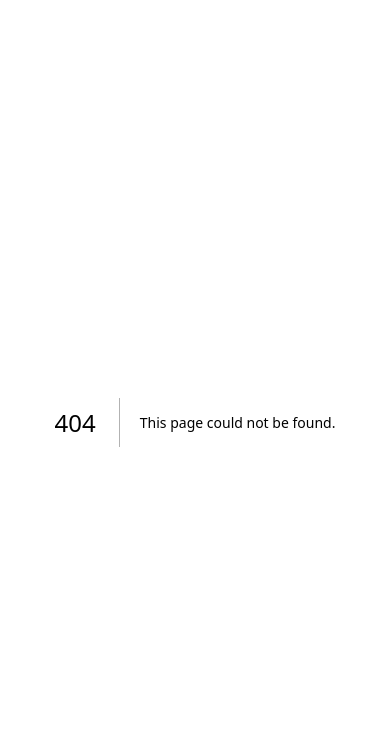
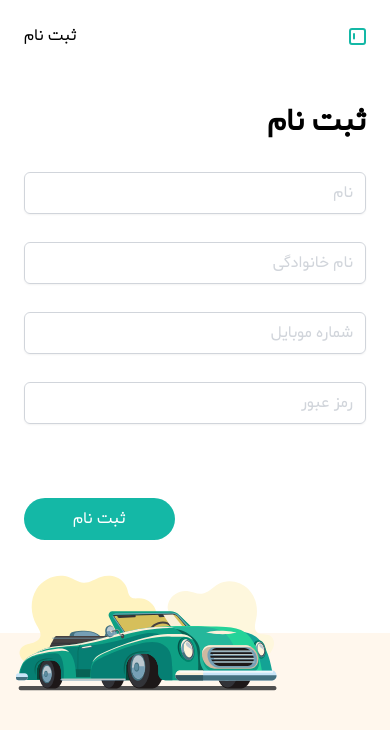
Before and after one commit to PooneJabbari/azki-test, a Next.js app: page /sign-up in a window 390 px wide. Before the commit this address had no page. Shown: the top 730 px of the page. Built offline with nearby package versions, Linux system fonts and the light colour scheme.

Commit message:
sign in page responsive + form

```diff
--- a/next.config.mjs
+++ b/next.config.mjs
@@ -1,4 +1,14 @@
 /** @type {import('next').NextConfig} */
-const nextConfig = {};
+const nextConfig = {
+  async redirects() {
+    return [
+      {
+        source: "/",
+        destination: "/sign-up",
+        permanent: true,
+      },
+    ];
+  },
+};
 
 export default nextConfig;
--- a/package.json
+++ b/package.json
@@ -9,13 +9,16 @@
     "lint": "next lint"
   },
   "dependencies": {
+    "@hookform/resolvers": "^3.3.4",
     "class-variance-authority": "^0.7.0",
     "clsx": "^2.1.0",
     "next": "14.1.4",
     "react": "^18",
     "react-dom": "^18",
+    "react-hook-form": "^7.51.2",
     "react-icons": "^5.0.1",
-    "tailwind-merge": "^2.2.2"
+    "tailwind-merge": "^2.2.2",
+    "zod": "^3.22.4"
   },
   "devDependencies": {
     "@types/node": "^20",
--- /dev/null
+++ b/src/components/forms/SignupForm.tsx
@@ -0,0 +1,84 @@
+import { FC } from "react";
+import {
+  Controller,
+  useFieldArray,
+  useForm,
+  type DefaultValues,
+  type SubmitHandler,
+} from "react-hook-form";
+import { z } from "zod";
+import { zodResolver } from "@hookform/resolvers/zod";
+import { Button, Input } from "../ui";
+
+const phoneRegex = new RegExp("/0?9[0-9]{9}$/");
+const farsiRegex = new RegExp("^[آابپتثجچحخدذرزژسشصضطظعغفقکگلمنوهی]+$");
+const lowerRegex = new RegExp("(?=.*[a-z])");
+const upperRegex = new RegExp("(?=.*[A-Z])");
+
+const formSchema = z.object({
+  fName: z
+    .string({ required_error: "نام خود را وارد کنید." })
+    .regex(farsiRegex, "فقط از حروف فارسی استفاده کنید."),
+  lName: z
+    .string({ required_error: "نام خانوادگی خود را وارد کنید." })
+    .regex(farsiRegex, "فقط از حروف فارسی استفاده کنید."),
+  phone: z
+    .string({ required_error: "شماره موبایل خود را وارد کنید." })
+    .regex(phoneRegex, "شماره موبایل خود را به درستی وارد کنید."),
+  password: z
+    .string({ required_error: "رمز عبور خود را وارد کنید." })
+    .min(4, "رمز طولانی‌تری انتخاب کنید")
+    .max(10, "رمز کوتاه‌تری انتخاب کنید")
+    .regex(lowerRegex, "رمز عبور باید حداقل یک حرف لاتین کوچک داشته باشد.")
+
+    .regex(upperRegex, "رمز عبور باید حداقل یک حرف لاتین بزرگ داشته باشد."),
+});
+
+type FormSchema = z.infer<typeof formSchema>;
+
+type Props = {
+  onSubmit: SubmitHandler<FormSchema>;
+};
+
+export const SignupForm: FC<Props> = ({ onSubmit }) => {
+  const {
+    handleSubmit,
+    register,
+    formState: { errors },
+  } = useForm<FormSchema>({
+    resolver: zodResolver(formSchema),
+  });
+
+  return (
+    <form onSubmit={handleSubmit(onSubmit)}>
+      <div className="py-8 text-right text-3xl font-bold">ثبت نام</div>
+      <div className="grid grid-cols-2 grid-rows-5 gap-x-4 gap-y-6">
+        <Input
+          className="col-span-2 row-start-2 md:col-span-1 md:row-span-1"
+          placeholder="نام خانوادگی"
+          error={errors.lName?.message}
+          {...register("lName")}
+        />
+        <Input
+          className="col-span-2 md:col-span-1"
+          placeholder="نام"
+          error={errors.fName?.message}
+          {...register("fName")}
+        />
+        <Input
+          className="col-span-2 row-start-3 md:row-start-2"
+          placeholder="شماره موبایل"
+          error={errors.phone?.message}
+          {...register("phone")}
+        />
+        <Input
+          className="col-span-2 row-start-4 md:row-start-3"
+          placeholder="رمز عبور"
+          error={errors.password?.message}
+          {...register("password")}
+        />
+      </div>
+      <Button variant="filled">ثبت نام</Button>
+    </form>
+  );
+};
--- /dev/null
+++ b/src/components/forms/index.ts
@@ -0,0 +1 @@
+export { SignupForm } from "./SignupForm";
--- a/src/components/layout/Header.tsx
+++ b/src/components/layout/Header.tsx
@@ -4,7 +4,7 @@ import { LogoIcon } from "../ui";
 export const Header: FC = () => {
   return (
     <header className="sticky top-0 z-10">
-      <div className="flex w-full items-center justify-between px-4 py-6 sm:px-12 lg:border-none">
+      <div className="flex w-full items-center justify-between px-6 py-6 sm:px-12 lg:border-none">
         <div>ثبت نام</div>
         <div className="hidden sm:flex">سامانه مقایسه و خرید آنلاین بیمه</div>
         <div>
--- a/src/components/layout/index.tsx
+++ b/src/components/layout/index.tsx
@@ -10,7 +10,7 @@ export const Layout: FC<PropsWithChildren<ComponentProps<typeof Head>>> = ({
     <div className="flex h-screen flex-col">
       <div className="fixed bottom-0 left-0 -z-10 h-1/4 w-full bg-orange-50 sm:top-0 sm:h-full sm:w-1/4" />
       <Header />
-      <main className="relative h-1/2 sm:h-full sm:w-3/4 sm:self-end">
+      <main className="relative h-1/2 sm:h-full sm:w-1/2 sm:self-end">
         {children}
       </main>
       <div className="absolute bottom-0 h-1/2 w-3/4 p-4 sm:w-1/2">
--- /dev/null
+++ b/src/components/ui/Button.tsx
@@ -0,0 +1,63 @@
+import type { ButtonHTMLAttributes, FC } from "react";
+import { cva, type VariantProps } from "class-variance-authority";
+import { twMerge } from "tailwind-merge";
+
+const buttonStyles = cva(
+  "flex flex-row items-center py-2 px-12 gap-1 border border-transparent justify-center disabled:bg-gray-300 rounded-full self-center bg-teal-500 border-teal-500",
+  {
+    variants: {
+      variant: {
+        outlined: "bg-transparent border",
+        filled: "text-white border-transparent",
+        content: "bg-transparent border-transparent p-0",
+        icon: "bg-transparent border-transparent p-2",
+      },
+    },
+    defaultVariants: {
+      variant: "filled",
+    },
+  },
+);
+
+const filledButtonTextStyles = cva("text-md font-medium text-white");
+
+const defaultButtonTextStyles = cva("text-md font-medium text-primary-500");
+
+interface ButtonProps
+  extends Omit<ButtonHTMLAttributes<HTMLButtonElement>, "color">,
+    VariantProps<typeof buttonStyles> {
+  isActive?: boolean;
+  isHidden?: boolean;
+}
+
+export const Button: FC<ButtonProps> = ({
+  isActive,
+  variant,
+  className,
+  isHidden,
+  children,
+  ...props
+}) => {
+  if (isHidden) {
+    return null;
+  }
+
+  return (
+    <button
+      className={twMerge(buttonStyles({ variant }), className)}
+      {...props}
+    >
+      {children ? (
+        <div
+          className={
+            !variant || variant === "filled"
+              ? filledButtonTextStyles()
+              : defaultButtonTextStyles()
+          }
+        >
+          {children}
+        </div>
+      ) : null}
+    </button>
+  );
+};
--- /dev/null
+++ b/src/components/ui/Input.tsx
@@ -0,0 +1,73 @@
+import {
+  forwardRef,
+  useId,
+  type InputHTMLAttributes,
+  type ReactNode,
+  FC,
+  PropsWithChildren,
+} from "react";
+import { cva, type VariantProps } from "class-variance-authority";
+import { twMerge } from "tailwind-merge";
+
+const inputStyles = cva("block w-full text-right", {
+  variants: {
+    trailing: {
+      true: "pr-9",
+    },
+    variant: {
+      default:
+        "rounded-md border border-gray-300 px-3 py-2 placeholder-gray-300 focus:border-primary-500 focus:outline-none focus:ring-primary-500 sm:text-sm disabled:ring-gray-300 disabled:text-gray-500",
+      search:
+        "rounded-full border-0 px-4 py-1.5 text-gray-700 ring-1 ring-inset ring-gray-500 focus:ring-2 focus:ring-inset sm:text-sm sm:leading-6",
+    },
+  },
+  defaultVariants: {
+    trailing: false,
+    variant: "default",
+  },
+});
+
+type Props = InputHTMLAttributes<HTMLInputElement> &
+  Omit<VariantProps<typeof inputStyles>, "trailing"> & {
+    trailing?: ReactNode | undefined;
+    error?: string;
+  };
+
+export const Input: FC<Props> = ({
+  trailing,
+  variant,
+  error,
+  className,
+  ...props
+}) => {
+  return (
+    <div className={twMerge("space-y-1", className)}>
+      <div className="relative rounded-md shadow-sm">
+        <input
+          {...props}
+          className={inputStyles({
+            trailing: !!trailing,
+            variant,
+          })}
+        />
+
+        {trailing && <Trailing>{trailing}</Trailing>}
+      </div>
+      <p className="text-danger-400 text-xs">{error}</p>
+    </div>
+  );
+};
+
+export const Trailing: FC<PropsWithChildren<{ isHidden?: boolean }>> = ({
+  children,
+  isHidden,
+}) => {
+  if (isHidden) {
+    return null;
+  }
+  return (
+    <div className="pointer-events-none absolute inset-y-0 right-0 flex items-center pr-2">
+      <span className="text-gray-500 sm:text-sm">{children}</span>
+    </div>
+  );
+};
--- a/src/components/ui/index.tsx
+++ b/src/components/ui/index.tsx
@@ -1 +1,3 @@
 export * from "./Icon";
+export { Input } from "./Input";
+export { Button } from "./Button";
--- a/src/pages/index.tsx
+++ /dev/null
@@ -1,5 +0,0 @@
-import { Layout } from "@/components/layout";
-
-export default function Main() {
-  return <Layout>محتوای صفحه</Layout>;
-}
--- /dev/null
+++ b/src/pages/sign-up/index.tsx
@@ -0,0 +1,13 @@
+import { SignupForm } from "@/components/forms";
+import { Layout } from "@/components/layout";
+import { Input } from "@/components/ui";
+
+export default function SignUpPage() {
+  return (
+    <Layout>
+      <div className="px-6 md:px-12 lg:px-24">
+        <SignupForm onSubmit={() => {}} />
+      </div>
+    </Layout>
+  );
+}
```
Also changed, not shown: 1 other file (tests, documents, lock files or other folders).
